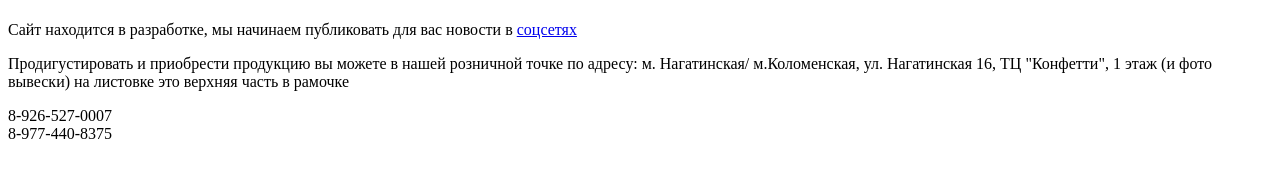
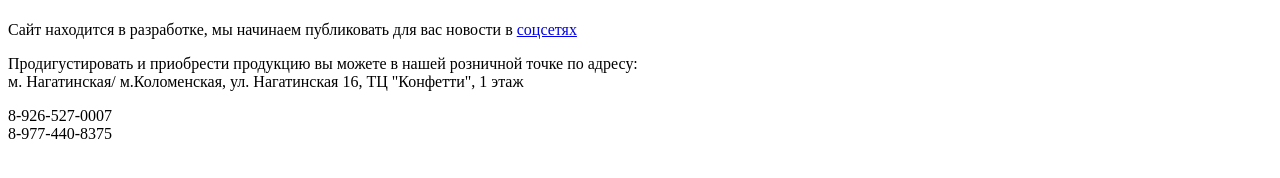
Before and after one commit to taime/gurmanit.promo, a Gatsby site: page / in a window 1280 px wide. Built offline with nearby package versions, Linux system fonts and the light colour scheme; Gatsby itself is replaced by a stand-in of ours.

Commit message:
fix text

```diff
--- a/src/pages/index.js
+++ b/src/pages/index.js
@@ -8,10 +8,9 @@ const IndexPage = () => (
     Сайт находится в разработке, мы начинаем публиковать для вас новости в <a href='https://www.instagram.com/gurman.it/'>соцсетях</a>
 
     </p>
-    <p>Продигустировать и приобрести продукцию вы можете в нашей розничной точке по адресу:
-м. Нагатинская/ м.Коломенская, ул. Нагатинская 16, ТЦ "Конфетти", 1 этаж
-(и фото вывески) на листовке это верхняя часть в рамочке
-</p>
+    <p>Продигустировать и приобрести продукцию вы можете в нашей розничной точке по адресу:<br/>
+      м. Нагатинская/ м.Коломенская, ул. Нагатинская 16, ТЦ "Конфетти", 1 этаж
+    </p>
 
 <p className='big'>
 8-926-527-0007 <br/>
```
